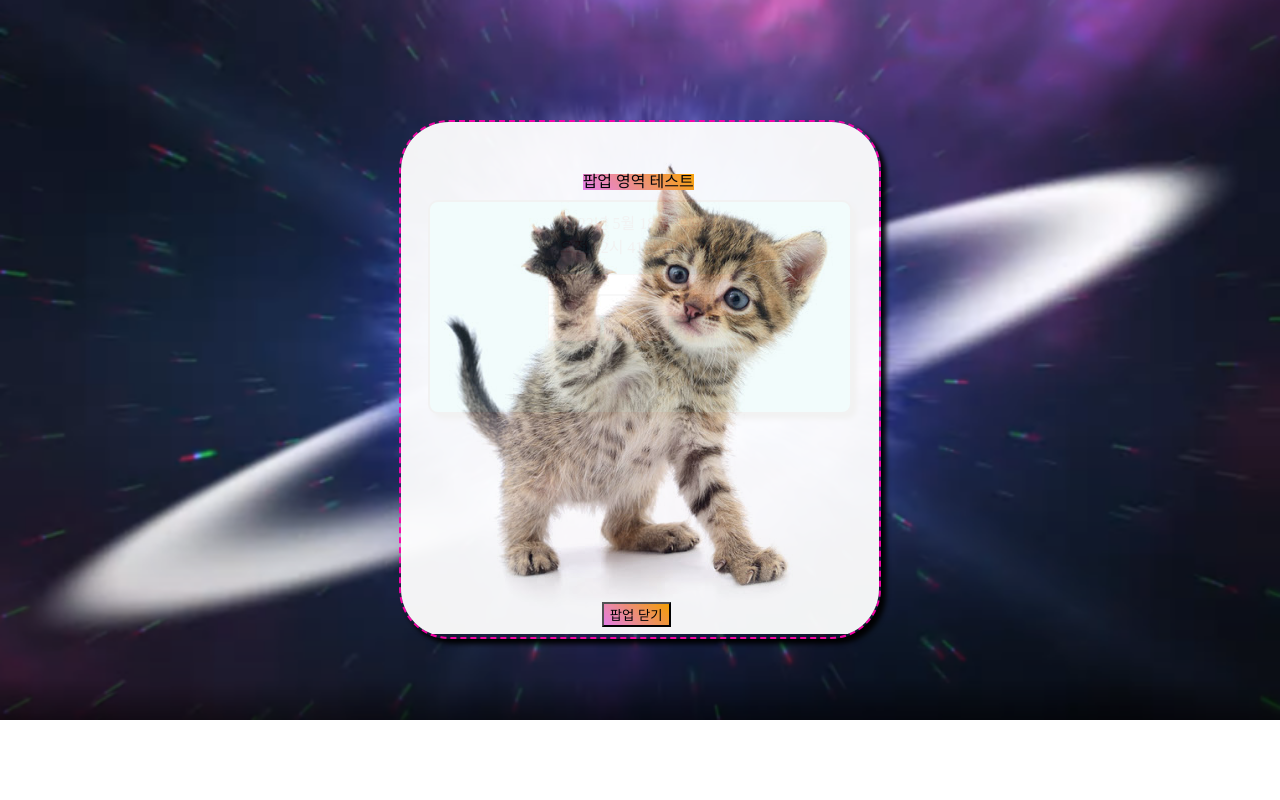
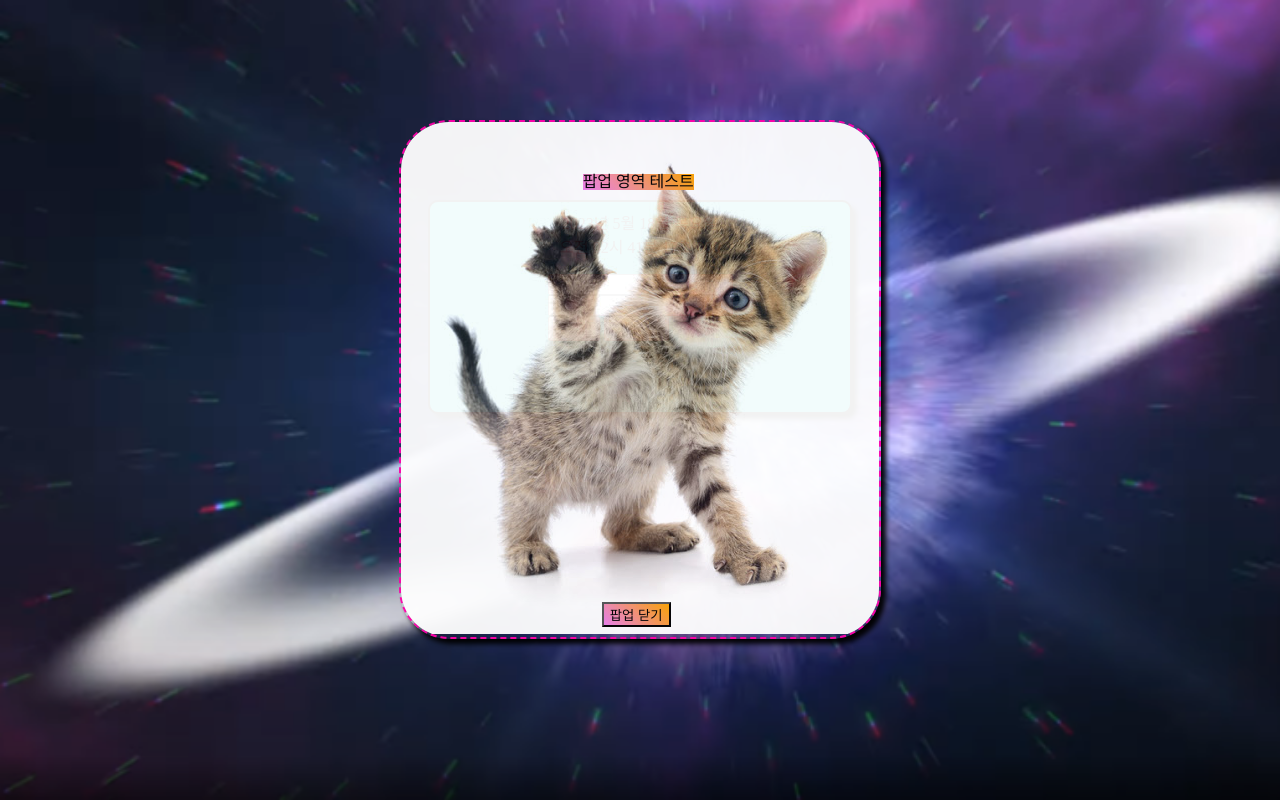
Before and after one commit to kjheternal/homepage, a plain HTML site: page index.html in a window 1280 px wide. Drawn offline with Linux system fonts and the light colour scheme.

Commit message:
창 크기를 줄였을때 이미지 하단영역에 공백이 생기는 문제 수정

```diff
--- a/index.css
+++ b/index.css
@@ -2,6 +2,9 @@ body {
     background-image: url('bg_img.png');
     background-repeat: no-repeat;
     background-size: cover;
+
+    /* 창 크기를 줄였을때 이미지 하단영역에 공백이 생기는 문제 수정 */
+    height: 100vh;
 }
 
 #mainLayout {
```
